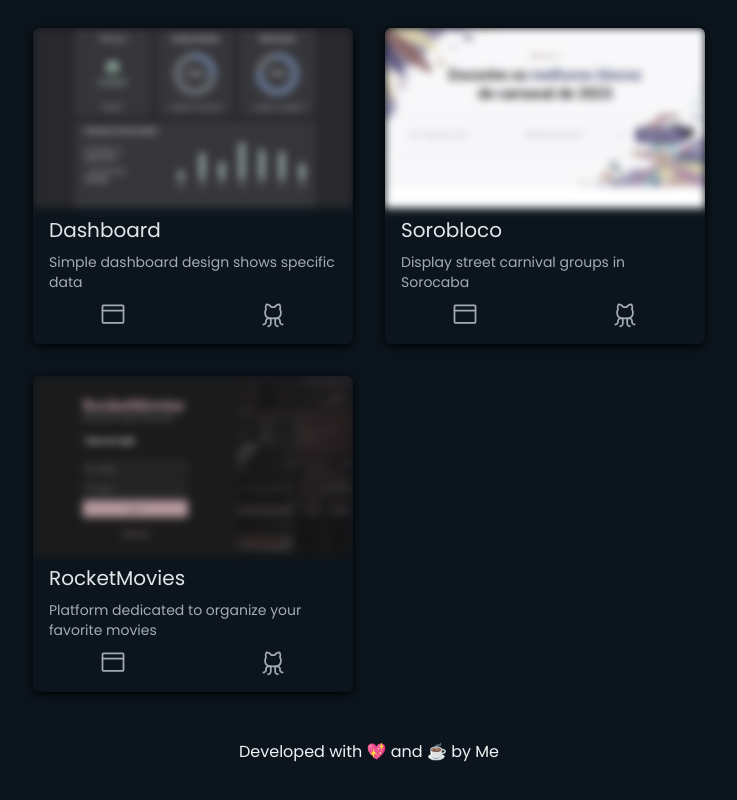
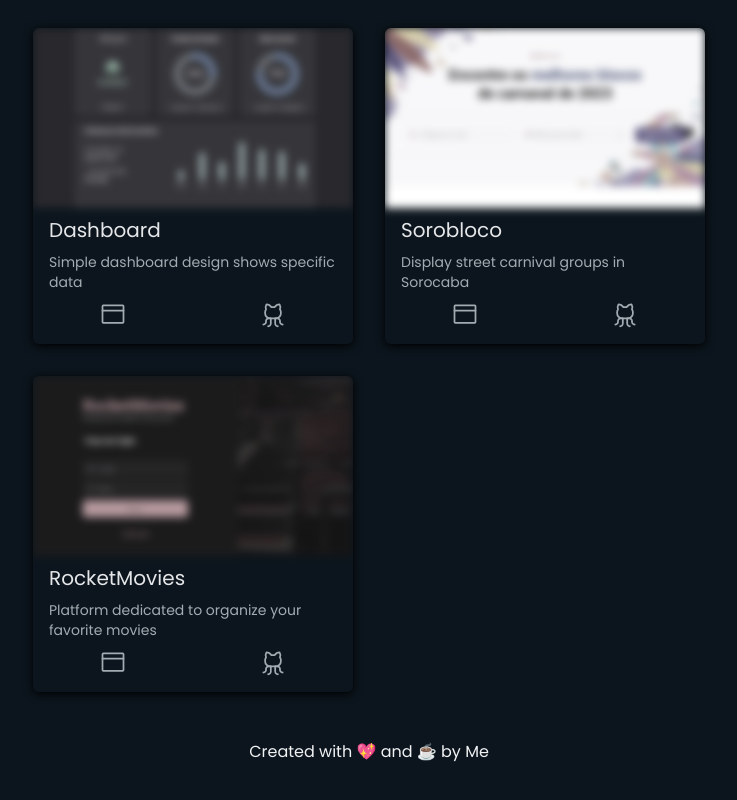
Before and after one commit to wellserrano/my-portfolio, a React (Vite) app: page / in a window 1280 px wide. Shown: the part 668-1468 px from the top of the page, without its empty margins (271-1008 px from the left). Built offline with nearby package versions, Linux system fonts and the light colour scheme.

Commit message:
fix: footer text

```diff
--- a/src/pages/Home.tsx
+++ b/src/pages/Home.tsx
@@ -75,7 +75,7 @@ export function Home() {
 
       </main>
       <footer className='flex justify-center items-center text-center text-sm sm:text-base text-[#3D3D3D] dark:text-[#F1F2F4] font-normal mt-12'>
-        <p>Developed with 💖 and ☕ by Me</p>
+        <p>Created with 💖 and ☕ by Me</p>
       </footer>
     </div>
   )
```
